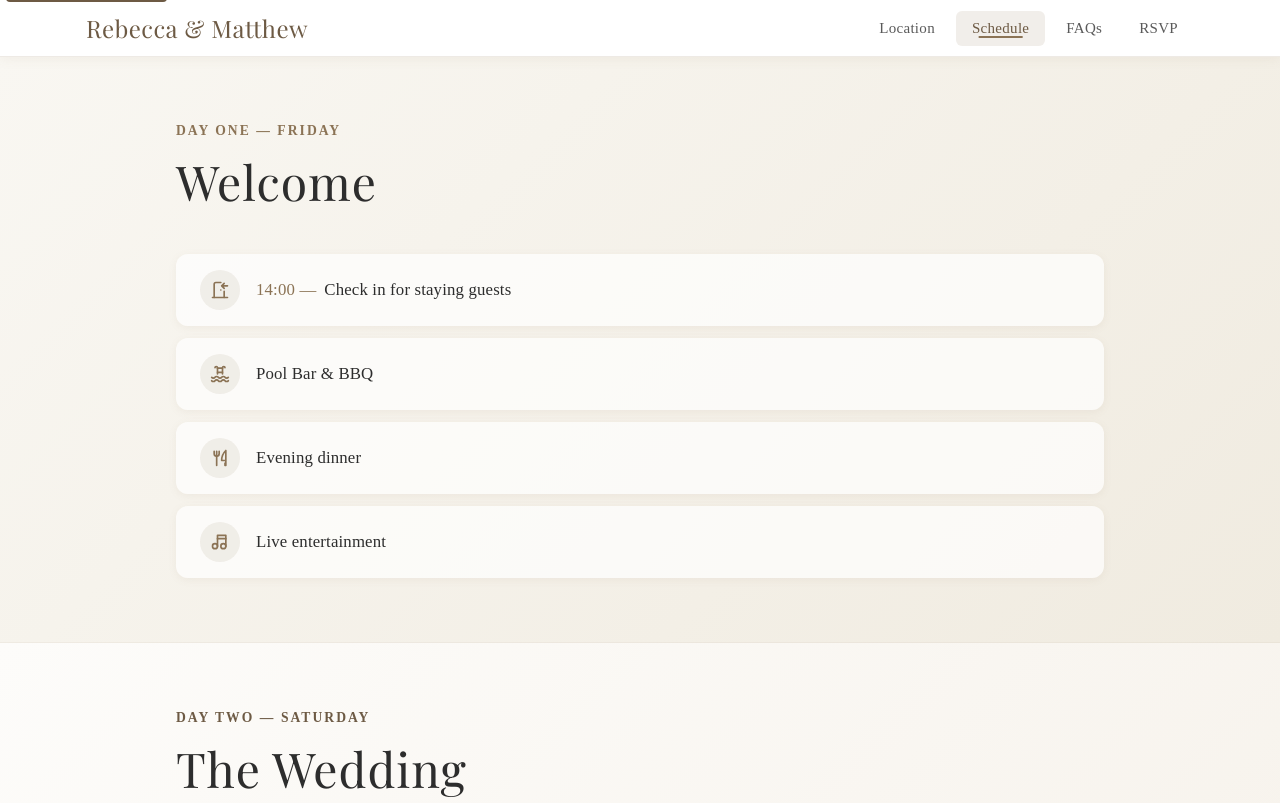
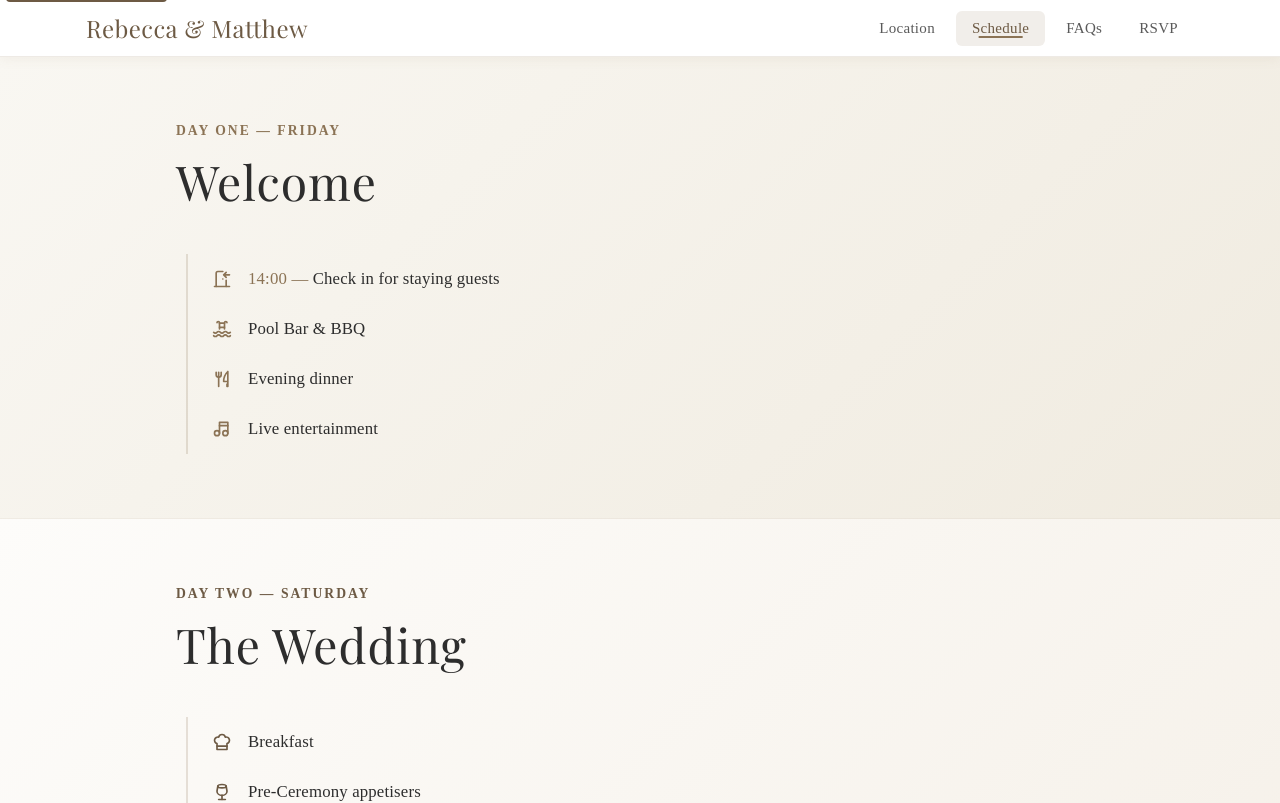
Before and after one commit to Matthew14/Wedding, a Next.js app: page /schedule in a window 1280 px wide. Shown: the top 803 px of the page. Built offline with nearby package versions, Linux system fonts and the light colour scheme; no server answers; a web font is replaced by a local one.

Commit message:
fix(schedule): restyle events as flat timeline to reduce confusion
Replace card-style event items (white background, border radius, box shadow)
with a flat timeline layout using a left border connector. Removes visual
affordances that were causing users to perceive schedule items as interactive.

```diff
--- a/src/app/schedule/page.tsx
+++ b/src/app/schedule/page.tsx
@@ -1,5 +1,5 @@
 import { Suspense } from "react";
-import { Container, Title, Text, Stack, Box } from "@mantine/core";
+import { Container, Title, Text, Box } from "@mantine/core";
 import { Navigation } from "@/components/Navigation";
 import {
     IconHeart,
@@ -118,7 +118,13 @@ export default function SchedulePage() {
                                     </Title>
                                 </Box>
 
-                                <Stack gap="sm">
+                                <Box
+                                    style={{
+                                        borderLeft: `2px solid rgba(139, 115, 85, 0.2)`,
+                                        marginLeft: 10,
+                                        paddingLeft: 0,
+                                    }}
+                                >
                                     {day.events.map((event, eventIndex) => (
                                         <Box
                                             key={eventIndex}
@@ -126,48 +132,37 @@ export default function SchedulePage() {
                                                 display: "flex",
                                                 alignItems: "center",
                                                 gap: "1rem",
-                                                padding: "1rem 1.5rem",
-                                                backgroundColor: "rgba(255, 255, 255, 0.7)",
-                                                borderRadius: 12,
-                                                boxShadow: "0 2px 8px rgba(139, 115, 85, 0.08)",
+                                                padding: "0.75rem 0 0.75rem 1.5rem",
+                                                cursor: "default",
                                             }}
                                         >
-                                            {/* Icon */}
                                             <Box
                                                 style={{
-                                                    width: 40,
-                                                    height: 40,
-                                                    borderRadius: "50%",
-                                                    backgroundColor: "rgba(139, 115, 85, 0.1)",
+                                                    color: day.accentColor,
+                                                    flexShrink: 0,
                                                     display: "flex",
                                                     alignItems: "center",
-                                                    justifyContent: "center",
-                                                    color: day.accentColor,
-                                                    flexShrink: 0,
                                                 }}
                                             >
                                                 {event.icon}
                                             </Box>
-                                            {/* Content */}
-                                            <Box style={{ flex: 1 }}>
                                             <Text
                                                 style={{
                                                     color: "var(--text-primary)",
                                                     fontSize: "1.05rem",
-                                                        fontWeight: 500,
+                                                    fontWeight: 400,
                                                 }}
                                             >
                                                 {event.time && (
-                                                        <span style={{ color: day.accentColor, marginRight: "0.5rem" }}>
-                                                            {event.time} —
+                                                    <span style={{ color: day.accentColor, fontWeight: 500 }}>
+                                                        {event.time} —{" "}
                                                     </span>
                                                 )}
                                                 {event.title}
                                             </Text>
                                         </Box>
+                                    ))}
                                 </Box>
-                                    ))}
-                                </Stack>
                             </Container>
                         </Box>
                     ))}
```
Lines whose indentation alone changed are shown as unchanged.
